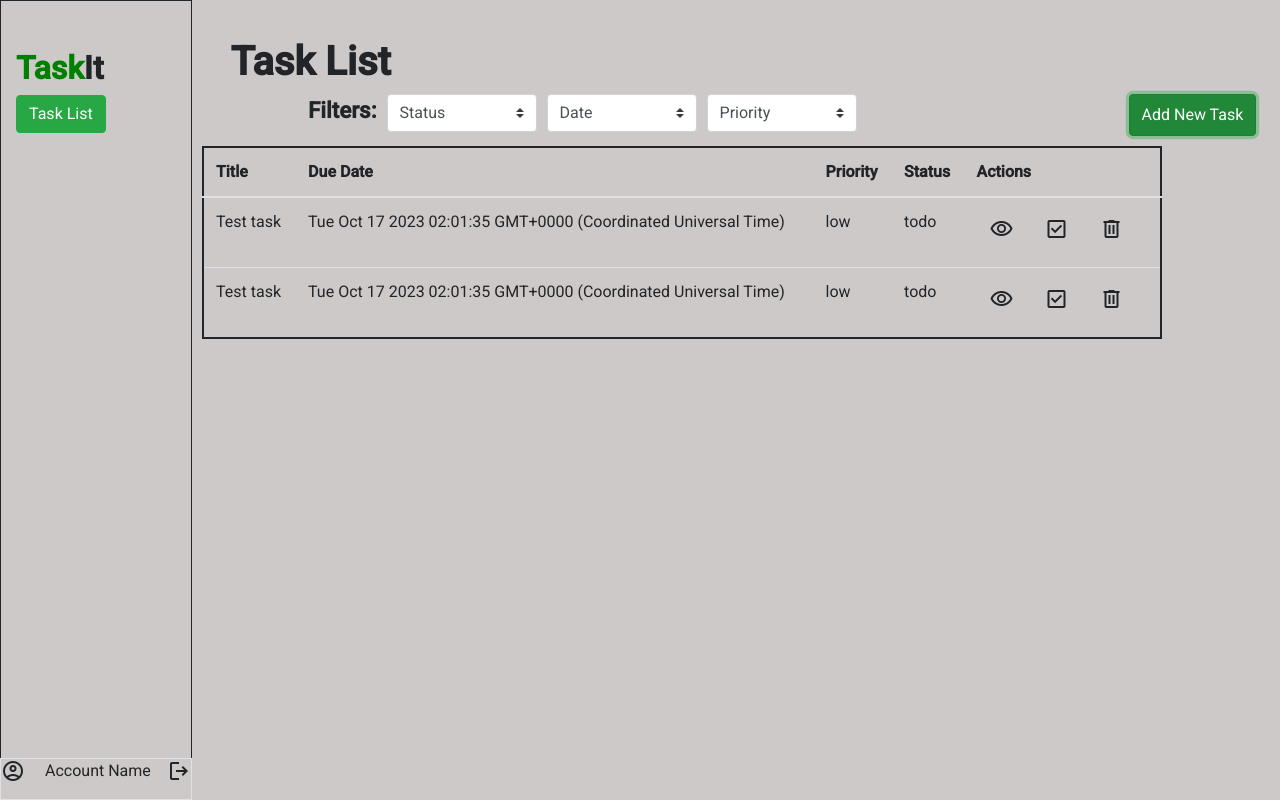
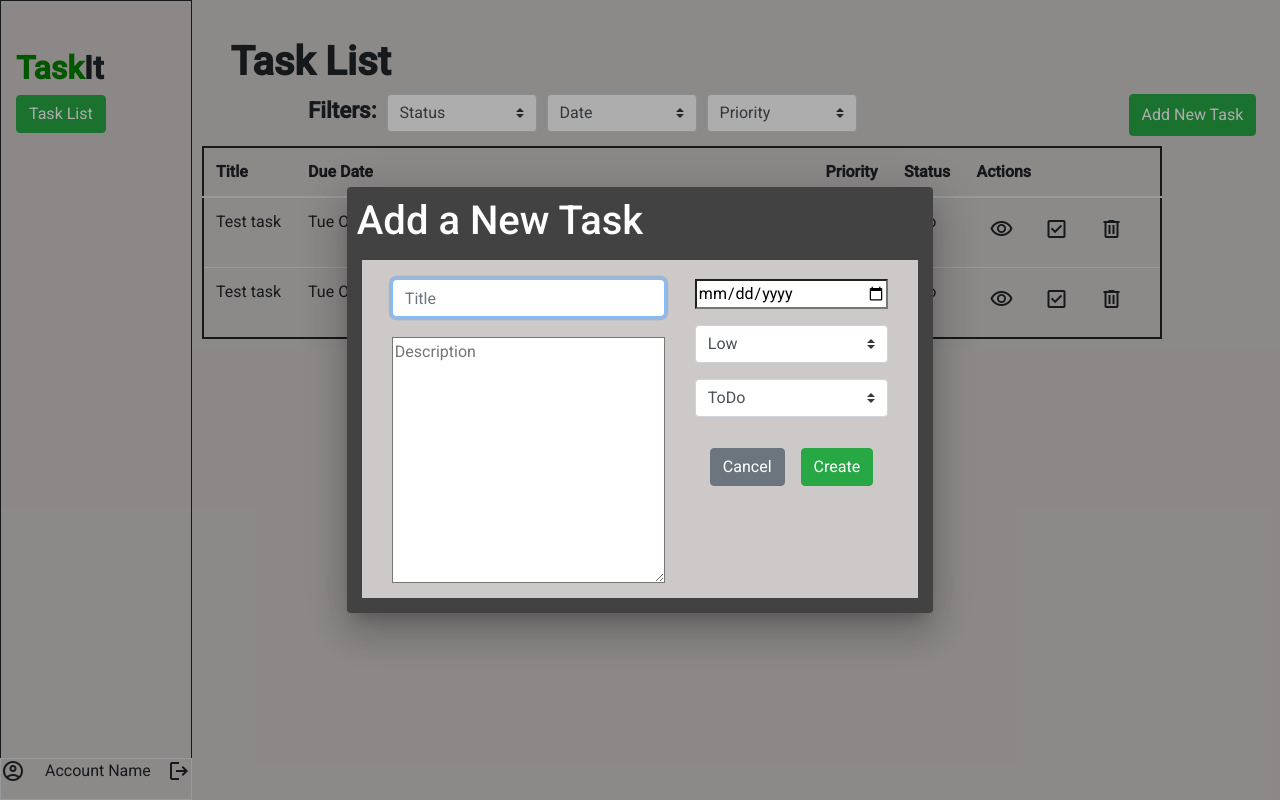
Before and after one commit to SilverJ1369/TaskIt, an Angular app: page / in a window 1280 px wide. Both pictures are taken after a click on the button "Add New Task". Built offline with nearby package versions, Linux system fonts and the light colour scheme.

Commit message:
Modal started, many bugs to fix

```diff
--- a/src/app/task-list/task-list.component.html
+++ b/src/app/task-list/task-list.component.html
@@ -16,7 +16,7 @@
     <option>Medium</option>
     <option>High</option>
   </select>
-  <button class="btn btn-success btn-add">Add New Task</button>
+  <button class="btn btn-success btn-add" (click)="openModal()">Add New Task</button>
 </div>
 <div class="task-table">
   <table class="table">
--- a/src/app/task-list/task-list.component.ts
+++ b/src/app/task-list/task-list.component.ts
@@ -1,16 +1,20 @@
-import { Component, OnInit } from '@angular/core';
+import { Component, OnInit} from '@angular/core';
 import { Task } from './task.model';
 import { TasklistService } from './tasklist.service';
+import { TaskModalComponent } from './task-modal/task-modal.component';
+import { MatDialog } from '@angular/material/dialog';
 
 @Component({
   selector: 'app-task-list',
   templateUrl: './task-list.component.html',
-  styleUrls: ['./task-list.component.css']
+  styleUrls: ['./task-list.component.css'],
 })
 export class TaskListComponent implements OnInit {
   tasks: Task[] = [];
 
-  constructor(private tasklistService: TasklistService) {}
+  constructor(
+    private tasklistService: TasklistService,
+    public dialog: MatDialog) {}
 
   ngOnInit(): void {
       this.tasks = this.tasklistService.getTasks();
@@ -23,4 +27,15 @@ export class TaskListComponent implements OnInit {
   onRemoveTask(index) {
     this.tasklistService.removeTask(index);
   }
+
+  openModal() {
+    const dialogRef = this.dialog.open(TaskModalComponent, {
+      data: Task,
+    });
+
+    dialogRef.afterClosed().subscribe(task => {
+      this.tasklistService.saveTask(task);
+    });
+  }
+
 }
--- a/src/app/task-list/task-modal/task-modal.component.css
+++ b/src/app/task-list/task-modal/task-modal.component.css
@@ -0,0 +1,17 @@
+div {
+  background-color: #cec9c9;
+  margin: 15px;
+}
+
+input, textarea, select {
+  background-color: white;
+}
+
+.buttons {
+  background-color: none;
+}
+
+h1 {
+  color: white;
+  margin: 10px;
+}
--- a/src/app/task-list/task-modal/task-modal.component.html
+++ b/src/app/task-list/task-modal/task-modal.component.html
@@ -0,0 +1,26 @@
+<h1>Add a New Task</h1>
+<div class="form-group">
+  <div class="d-flex flex-row">
+    <div class="d-flex flex-column">
+      <input type="text" name="title" id="title" placeholder="Title" class="form-control form-text flex-row mb-3">
+      <textarea name="desc" id="desc" cols="30" rows="10" placeholder="Description" class="form-text flex-row"></textarea>
+    </div>
+    <div class="d-flex flex-column">
+      <input type="date" placeholder="Due Date" class="form-text mb-3">
+      <select name="priority" class="form-control form-control-sm filter-options custom-select mb-3" aria-placeholder="Priority">
+        <option>Low</option>
+        <option>Medium</option>
+        <option>High</option>
+      </select>
+      <select name="status" class="form-control form-control-sm filter-options custom-select mb-3" aria-placeholder="Status">
+        <option>ToDo</option>
+        <option>In Progress</option>
+        <option>Completed</option>
+      </select>
+      <div class="buttons">
+        <button class="btn btn-secondary mr-3 mat-dialog-close" (click)="onCancel()">Cancel</button>
+        <button class="btn btn-success">Create</button>
+      </div>
+    </div>
+  </div>
+</div>
--- a/src/app/task-list/task-modal/task-modal.component.ts
+++ b/src/app/task-list/task-modal/task-modal.component.ts
@@ -1,4 +1,8 @@
 import { Component } from '@angular/core';
+import { MAT_DIALOG_DATA, MatDialogRef, MatDialogModule } from '@angular/material/dialog';
+import { Task } from '../task.model';
+import { TasklistService } from '../tasklist.service';
+
 
 @Component({
   selector: 'app-task-modal',
@@ -6,5 +10,16 @@ import { Component } from '@angular/core';
   styleUrls: ['./task-modal.component.css']
 })
 export class TaskModalComponent {
+  constructor(
+    public dialogRef: MatDialogRef<TaskModalComponent>,
+    private tasklistService: TasklistService,
+  ) {}
 
+  onCancel(): void {
+    this.dialogRef.close();
+  }
+
+  onCreateTask(task) {
+    this.tasklistService.saveTask(task);
+  }
 }
```
Also changed, not shown: src/app/app.module.ts (+14 -1 lines), src/styles.css (line endings or trailing spaces).
